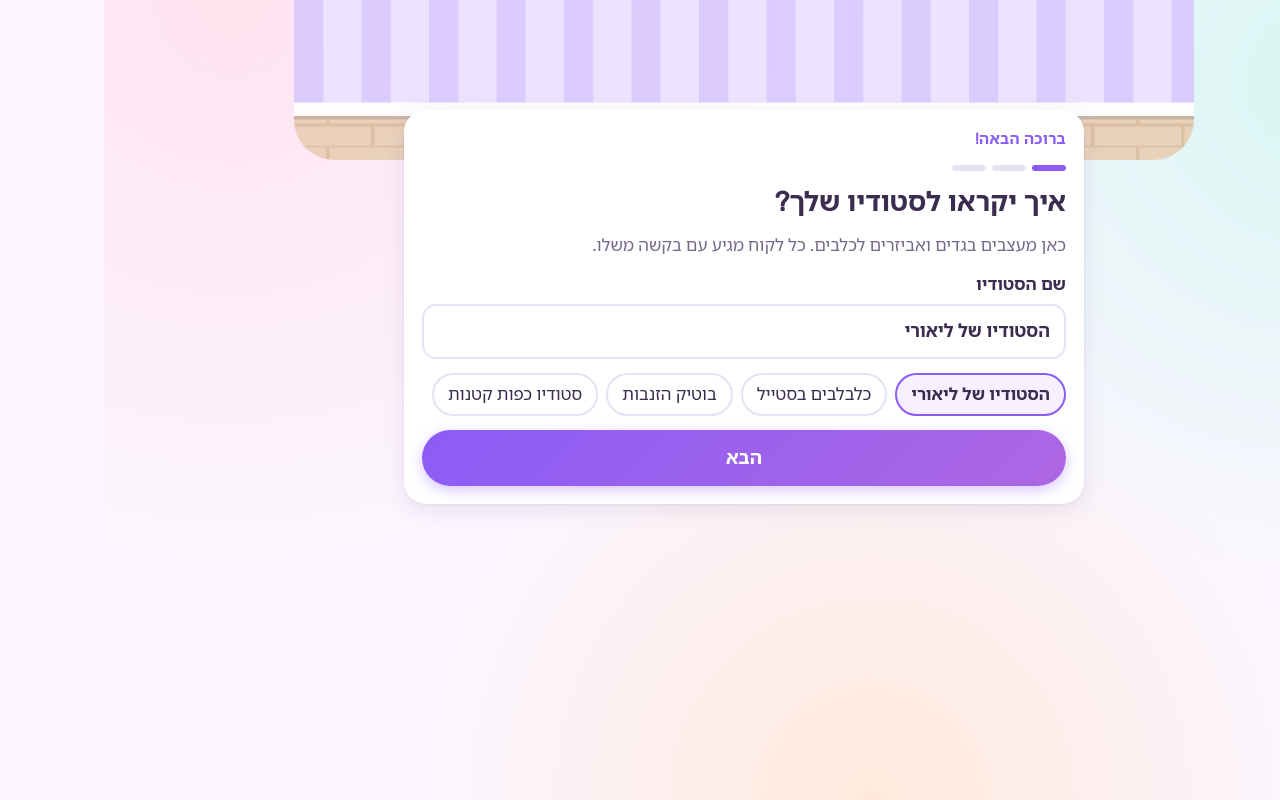
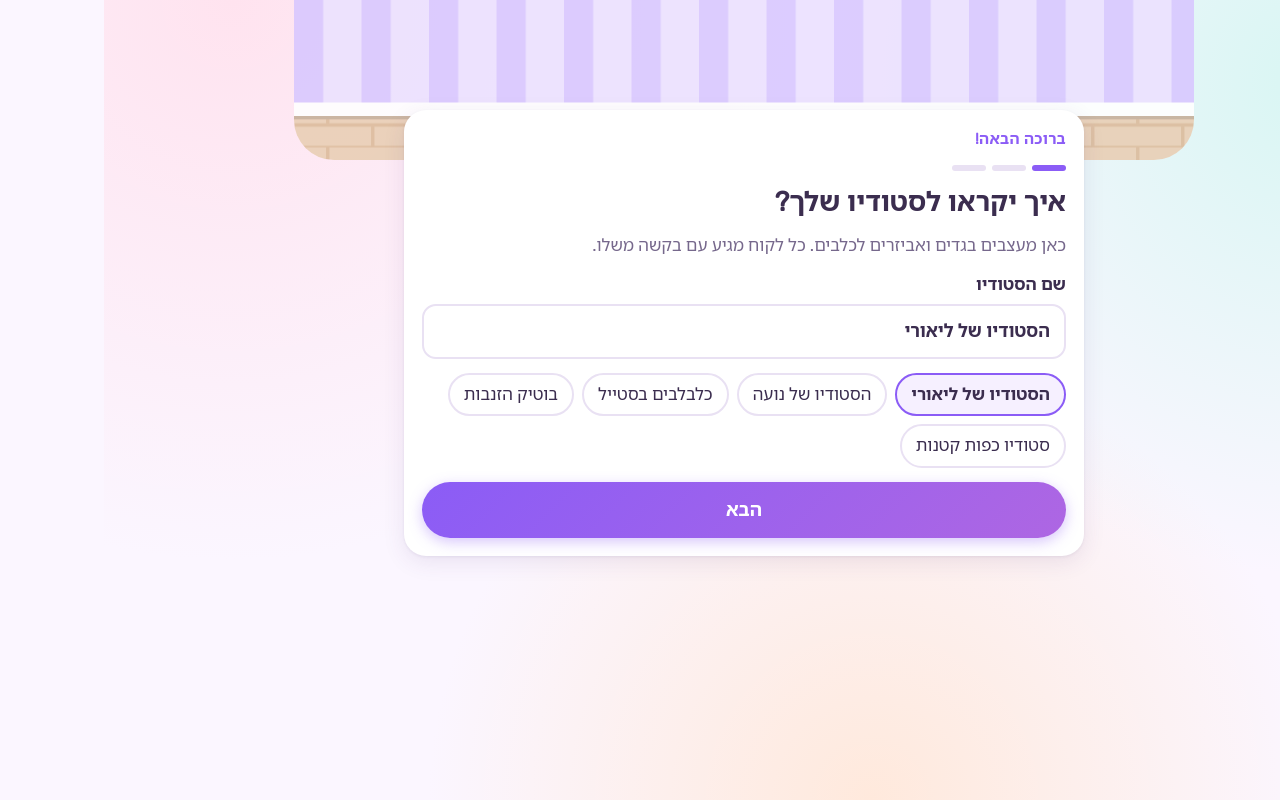
Before and after one commit to FORTESTUDIO26/KEFEL-GAME, a React (Vite) app: page / in a window 1280 px wide. Built offline with nearby package versions, Linux system fonts and the light colour scheme.

Commit message:
Add Noa studio name option

```diff
--- a/src/screens/Onboarding.tsx
+++ b/src/screens/Onboarding.tsx
@@ -7,7 +7,7 @@ import { useStore } from '../state/store';
 import { Icon } from '../ui/icons';
 import { sfx } from '../ui/sound';
 
-const NAME_IDEAS = ['הסטודיו של ליאורי', 'כלבלבים בסטייל', 'בוטיק הזנבות', 'סטודיו כפות קטנות'];
+const NAME_IDEAS = ['הסטודיו של ליאורי', 'הסטודיו של נועה', 'כלבלבים בסטייל', 'בוטיק הזנבות', 'סטודיו כפות קטנות'];
 
 export function Onboarding() {
   const { save, update } = useStore();
```
